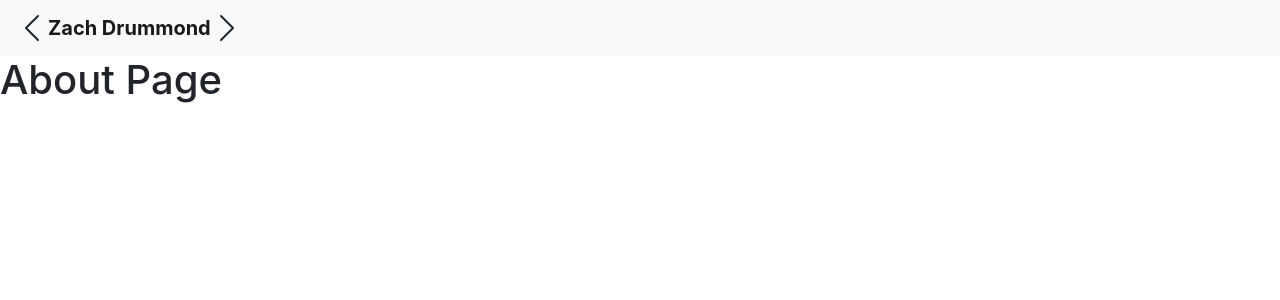
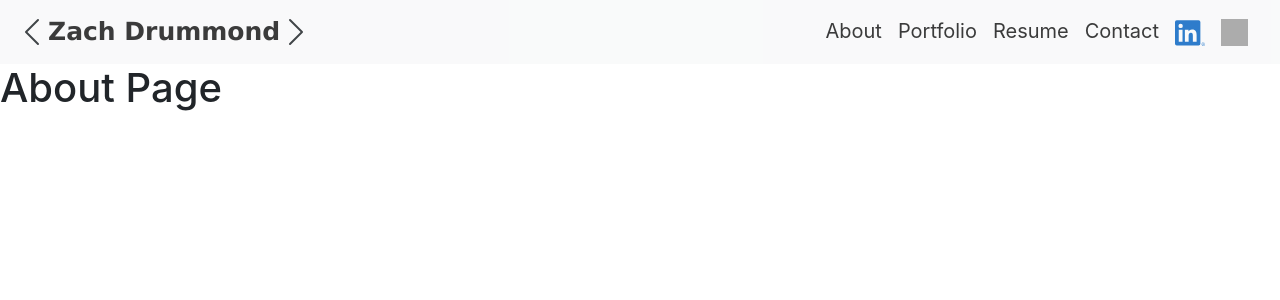
Before and after one commit to zachdrummond/portfolio-react, a React (Create React App) app: page / in a window 1280 px wide. Shown: the top 300 px of the page. Built offline with nearby package versions, Linux system fonts and the light colour scheme; grey boxes are pictures that could not be loaded.

Commit message:
Added styling to navbar

```diff
--- /dev/null
+++ b/src/components/NavBar/Links.jsx
@@ -0,0 +1,73 @@
+import { BrowserRouter as Link } from "react-router-dom";
+
+const Links = () => {
+  return (
+    <div class="collapse navbar-collapse text-right" id="navbarMenu">
+      <div class="navbar-nav ml-auto">
+        <a class="navbar-brand" href="/about">
+          About
+        </a>
+        <a class="navbar-brand" href="/portfolio">
+          Portfolio
+        </a>
+        <a
+          class="navbar-brand"
+          href="https://docs.google.com/document/d/1Lg_N5xJ_PITKCcIUaj6RQqQ6mVqgH2fbwWRqjNZHfrM/edit?usp=sharing"
+        >
+          Resume
+        </a>
+        <a class="navbar-brand" href="/contact">
+          Contact
+        </a>
+
+        <a
+          class="navbar-brand"
+          href="https://www.linkedin.com/in/zachdrummond/"
+        >
+          <svg
+            id="Group_1282"
+            data-name="Group 1282"
+            xmlns="http://www.w3.org/2000/svg"
+            width="1.5em"
+            height="1.5em"
+            viewBox="0 0 76.624 65.326"
+            alt="LinkedIn Icon"
+          >
+            <path
+              id="Path_2525"
+              data-name="Path 2525"
+              d="M1165,274.515a1.2,1.2,0,0,0,1.21-1.269c0-.9-.543-1.33-1.657-1.33h-1.8v4.712h.677v-2.054h.832l.019.025,1.291,2.029h.724l-1.389-2.1Zm-.783-.472h-.785V272.45h.995c.514,0,1.1.084,1.1.757,0,.774-.593.836-1.314.836"
+              transform="translate(-1092.136 -213.406)"
+              fill="#0a66c2"
+            />
+            <path
+              id="Path_2520"
+              data-name="Path 2520"
+              d="M958.98,112.559h-9.6V97.525c0-3.585-.064-8.2-4.993-8.2-5,0-5.765,3.906-5.765,7.939v15.294h-9.6V81.642h9.216v4.225h.129a10.1,10.1,0,0,1,9.093-4.994c9.73,0,11.524,6.4,11.524,14.726ZM918.19,77.416a5.571,5.571,0,1,1,5.57-5.572,5.571,5.571,0,0,1-5.57,5.572m4.8,35.143h-9.61V81.642h9.61Zm40.776-55.2h-55.21a4.728,4.728,0,0,0-4.781,4.67v55.439a4.731,4.731,0,0,0,4.781,4.675h55.21a4.741,4.741,0,0,0,4.8-4.675V62.025a4.738,4.738,0,0,0-4.8-4.67"
+              transform="translate(-903.776 -57.355)"
+              fill="#0a66c2"
+            />
+            <path
+              id="Path_2526"
+              data-name="Path 2526"
+              d="M1156.525,264.22a4.418,4.418,0,1,0,.085,0h-.085m0,8.33a3.874,3.874,0,1,1,3.809-3.938c0,.022,0,.043,0,.065a3.791,3.791,0,0,1-3.708,3.871h-.1"
+              transform="translate(-1084.362 -207.809)"
+              fill="#0a66c2"
+            />
+          </svg>
+        </a>
+
+        <a class="navbar-brand" href="https://github.com/zachdrummond">
+          <img
+            src="./images/GitHub-Mark-120px-plus.png"
+            width="27"
+            height="27"
+            alt="GitHub Icon"
+          />
+        </a>
+      </div>
+    </div>
+  );
+};
+
+export default Links;
--- a/src/components/NavBar/Name.jsx
+++ b/src/components/NavBar/Name.jsx
@@ -1,5 +1,3 @@
-import React from "react";
-
 const Name = () => {
   return (
     <>
--- /dev/null
+++ b/src/components/NavBar/NavBar.css
@@ -0,0 +1,12 @@
+nav {
+  opacity: 85%;
+}
+
+#name {
+  font-size: 25px;
+}
+
+/* A class selector that changes the font to serif */
+.font {
+    font-family: Verdana, Geneva, Tahoma, sans-serif !important;
+  }
--- a/src/components/NavBar/NavBar.jsx
+++ b/src/components/NavBar/NavBar.jsx
@@ -1,9 +1,12 @@
+import "./NavBar.css"
 import Name from "./Name";
+import Links from "./Links";
 
 const NavBar = () => {
   return (
     <nav className="navbar navbar-expand-lg navbar-light bg-light">
       <Name/>
+      <Links/>
     </nav>
   );
 };
```
